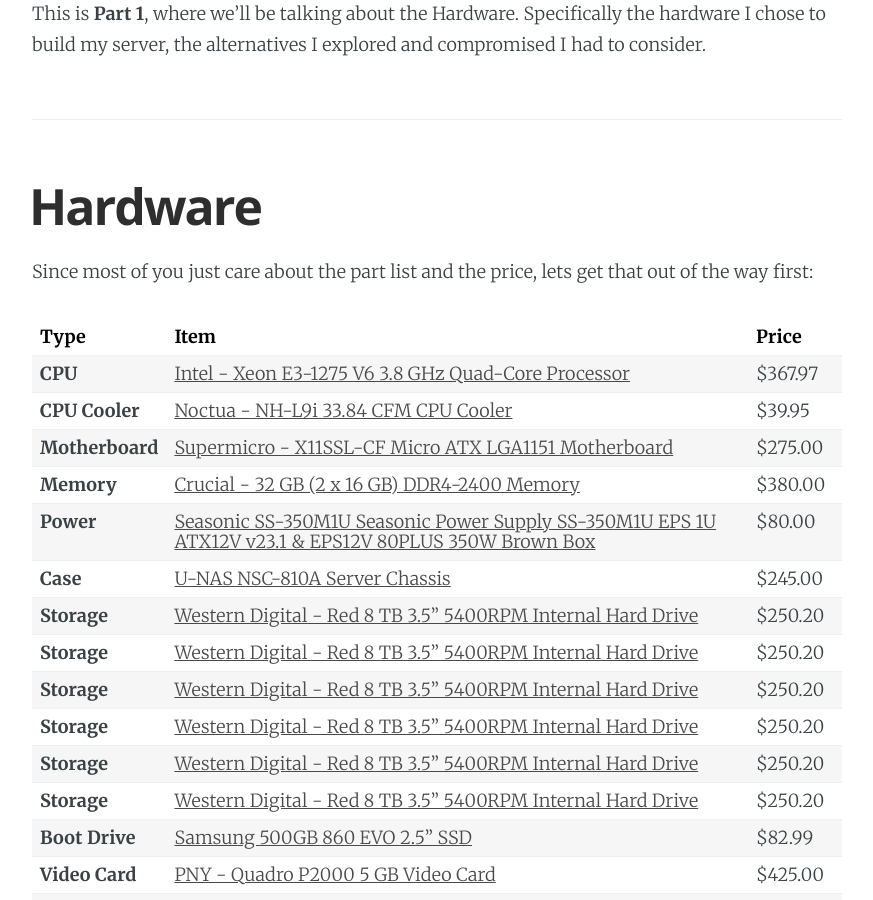
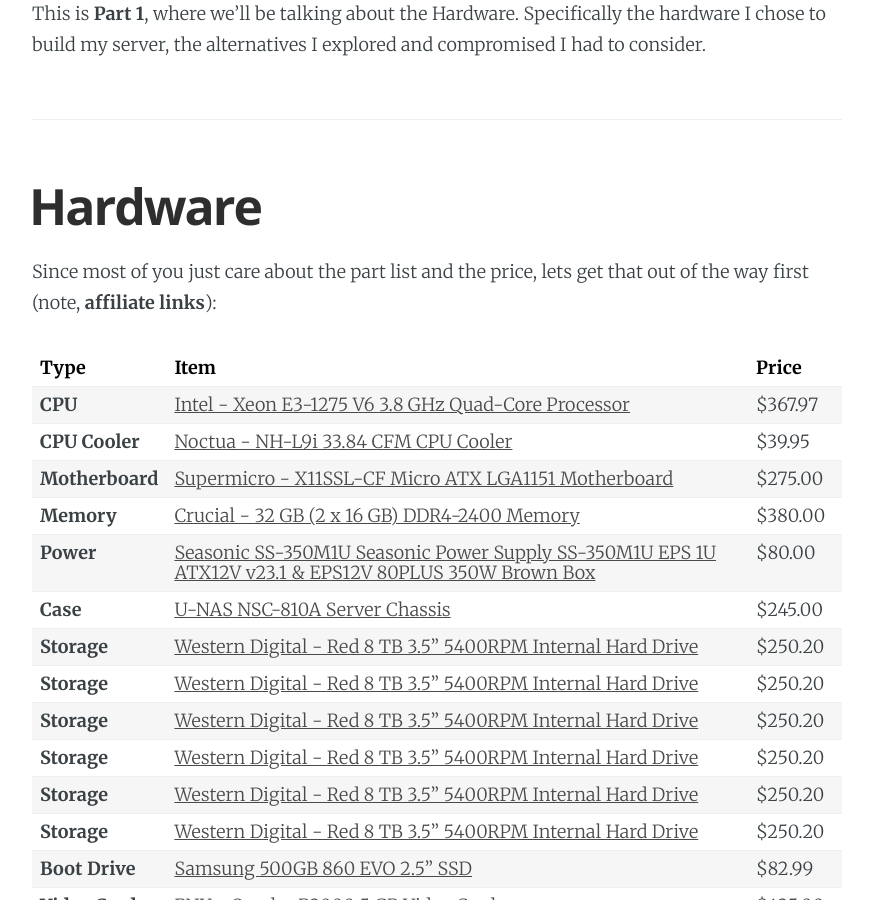
Before and after one commit to AnalogJ/thesparktree-blog, a Jekyll site: the page built from _posts/2019-01-06-ultimate-media-server-build-hardware.md, in a window 1280 px wide and 900 px high, scrolled down 1169 px. Shown: the whole window, without its empty margins (203-1076 px from the left). Built offline with Jekyll 4.4.1, drawn with Linux system fonts in a browser that asks for light colours; nearby versions of some CDN libraries; comment, search, counter and statistics services are not loaded.

Commit message:
Update 2019-01-06-ultimate-media-server-build-hardware.md

```diff
--- a/_posts/2019-01-06-ultimate-media-server-build-hardware.md
+++ b/_posts/2019-01-06-ultimate-media-server-build-hardware.md
@@ -38,7 +38,7 @@
 
 # Hardware
 
-Since most of you just care about the part list and the price, lets get that out of the way first:
+Since most of you just care about the part list and the price, lets get that out of the way first (note, **affiliate links**):
 
 Type|Item|Price
 :----|:----|:----
```
